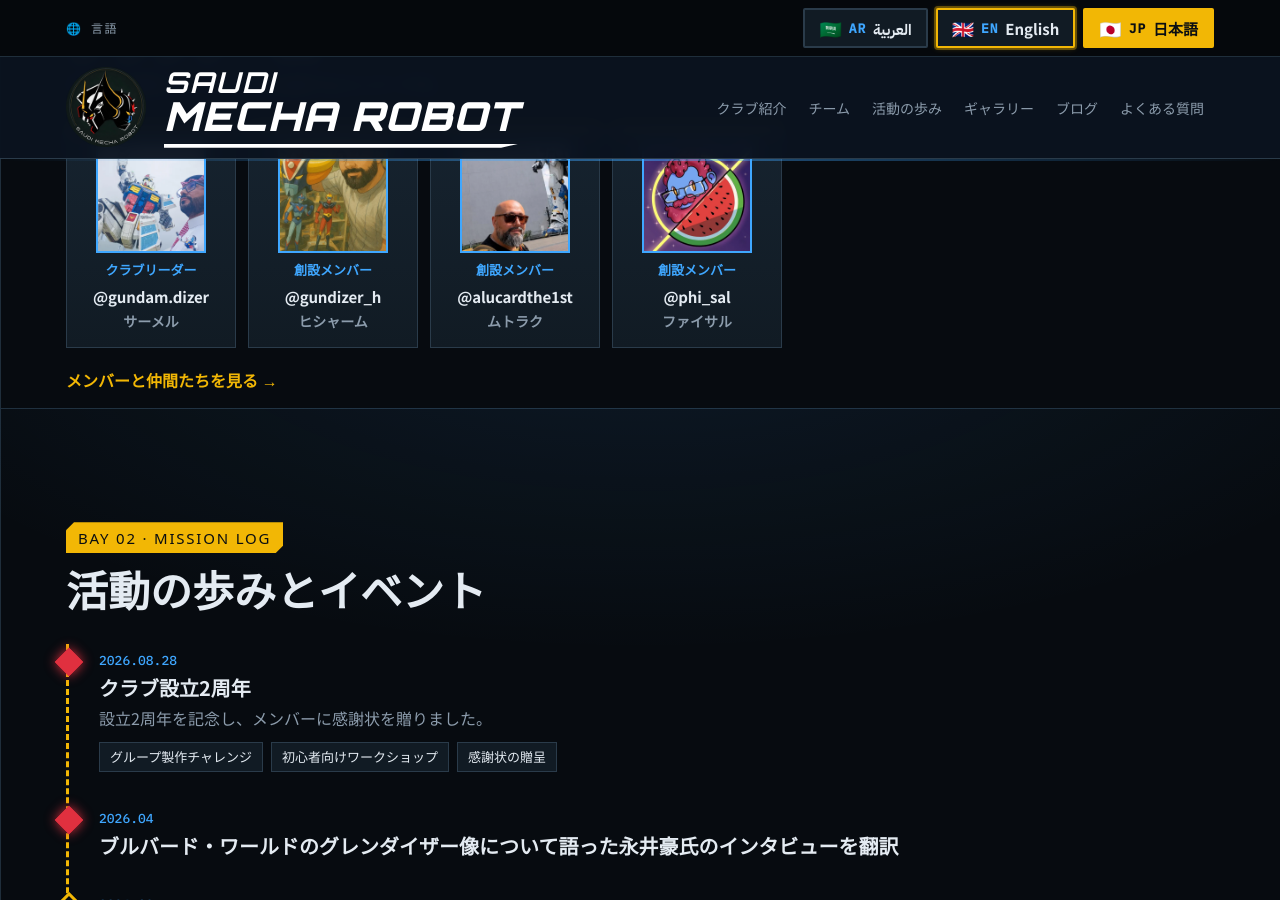
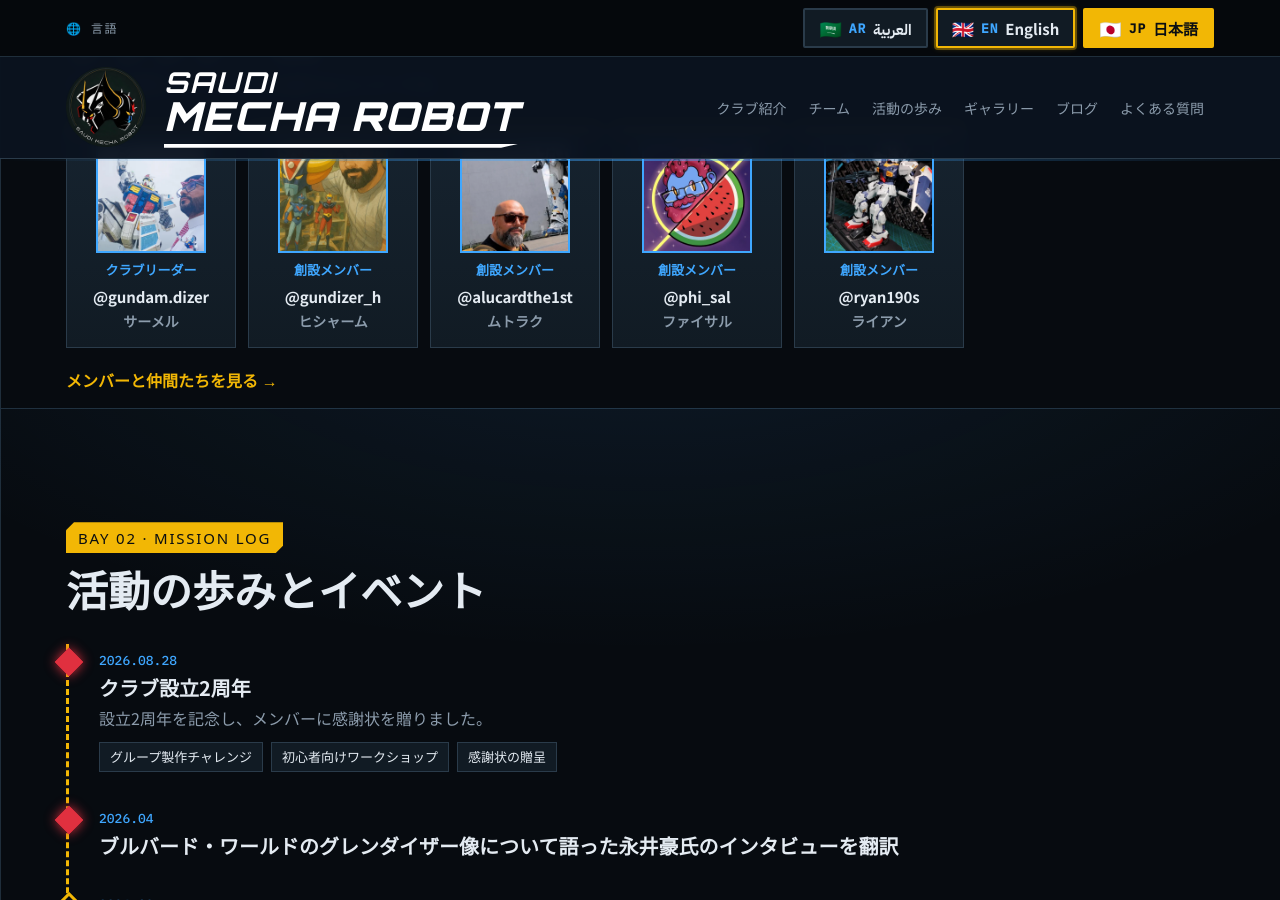
Before and after one commit to SaudiMechaRobot/SaudiMechaRobot.github.io, a Jekyll site: the page built from ja/index.html, in a window 1280 px wide and 900 px high, scrolled down 2292 px. Built offline with Jekyll 4.4.1, drawn with Linux system fonts in a browser that asks for light colours; some web fonts are replaced.

Commit message:
Add files via upload

```diff
--- a/_data/team.yml
+++ b/_data/team.yml
@@ -48,3 +48,15 @@
   photo: /assets/images/team/phisal.webp
   link: https://www.instagram.com/phi_sal
   group: founder
+- name: '@ryan190s'
+  name_en: '@ryan190s'
+  name_ja: '@ryan190s'
+  real_name: ريان
+  real_name_en: Ryan
+  real_name_ja: ライアン
+  role: عضو مؤسس
+  role_en: Founding Member
+  role_ja: 創設メンバー
+  photo: /assets/images/team/ryan.webp
+  link: https://www.instagram.com/ryan190s
+  group: founder
```
